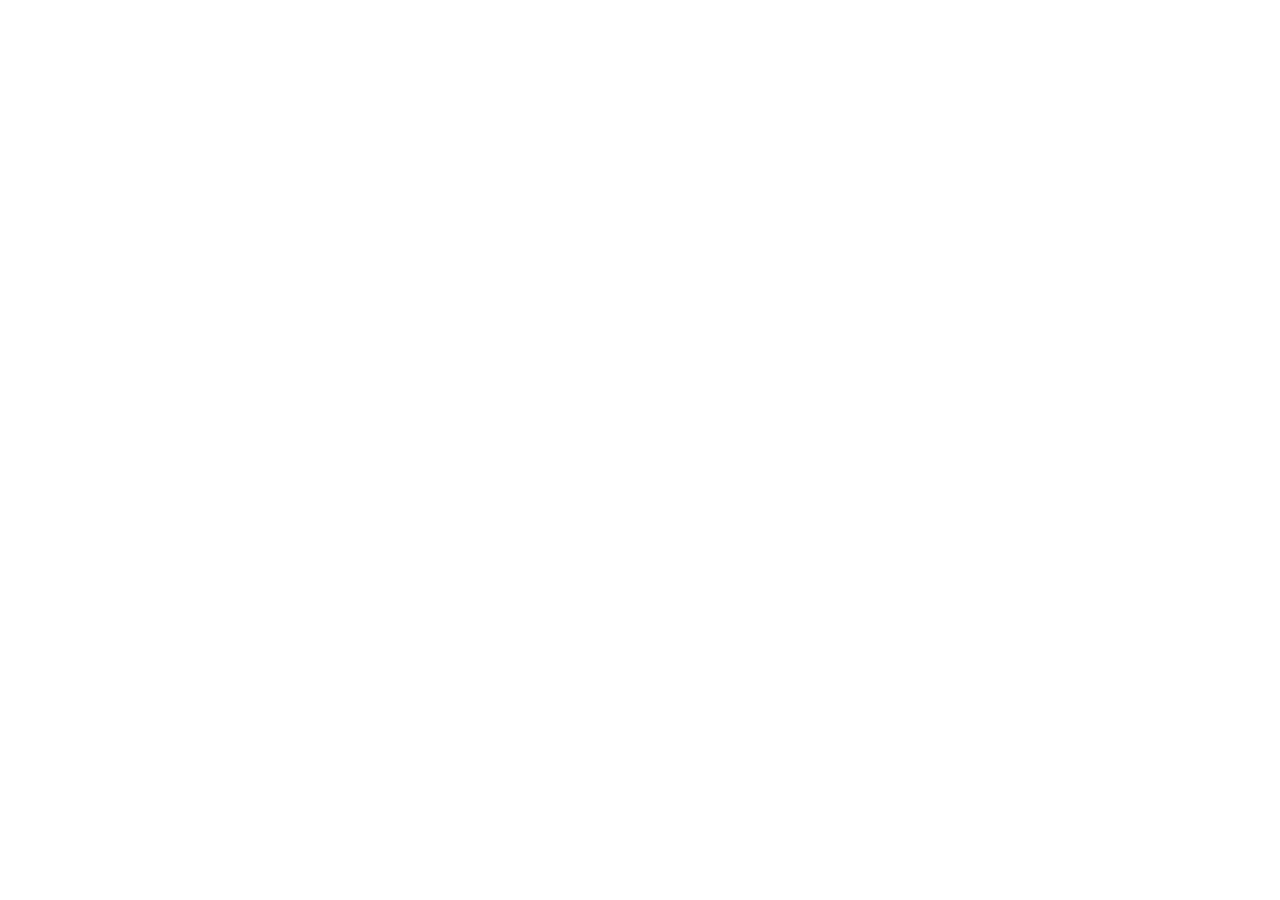
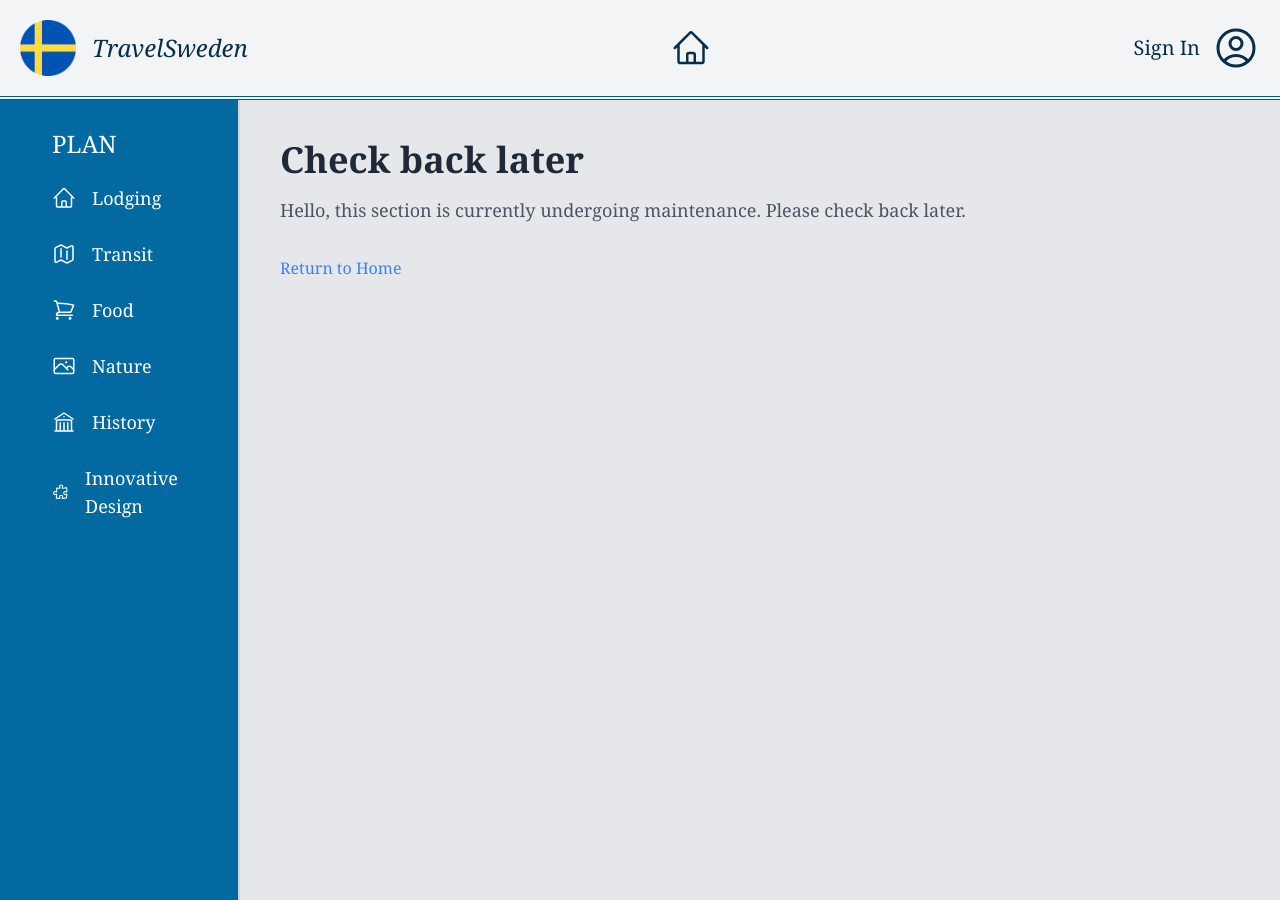
Before and after one commit to mylesfung/TravelSweden, a React (Create React App) app: page /pages/maintenance in a window 1280 px wide. Before the commit this address had no page. Before the commit the page ends 800 px from the top, so only its background shows below. Built offline with nearby package versions, Linux system fonts and the light colour scheme.

Commit message:
Add maintenance page and consolidate sidebar info

```diff
--- a/src/App.js
+++ b/src/App.js
@@ -6,10 +6,9 @@
 import { SignIn } from './pages/SignIn';
 import { SignUp } from './pages/SignUp';
 import { Reviews } from './pages/Reviews';
-import { Lodging } from "./pages/Lodging";
-import { Transit } from "./pages/Transit";
-import { Food } from "./pages/Food";
+import { Lodging, Transit, Food } from "./SidebarInfo";
 import { NewReview } from "./pages/NewReview";
+import { Maintenance } from "./pages/Maintenance";
 
 export function App() {
     return (
@@ -24,6 +23,7 @@
                     <Route path="NewReview" element={<NewReview />} />
                     <Route path="signin" element={<SignIn />} />
                     <Route path="signup" element={<SignUp />} />
+                    <Route path="maintenance" element={<Maintenance />} />
                 </Route>
             </Route>
         </Routes>
--- a/src/Sidebar.js
+++ b/src/Sidebar.js
@@ -32,7 +32,7 @@
                             </a>
 
                             <a className="flex items-center px-3 py-1 text-white transition-colors duration-300 transform gap-2 rounded-lg dark:text-gray-200 hover:bg-cyan-800"
-                            href="/">
+                            href="/pages/Maintenance">
                                 <svg xmlns="http://www.w3.org/2000/svg" fill="none" viewBox="0 0 24 24" strokeWidth="1.5" stroke="currentColor" className="size-6">
                                 <path strokeLinecap="round" strokeLinejoin="round" d="m2.25 15.75 5.159-5.159a2.25 2.25 0 0 1 3.182 0l5.159 5.159m-1.5-1.5 1.409-1.409a2.25 2.25 0 0 1 3.182 0l2.909 2.909m-18 3.75h16.5a1.5 1.5 0 0 0 1.5-1.5V6a1.5 1.5 0 0 0-1.5-1.5H3.75A1.5 1.5 0 0 0 2.25 6v12a1.5 1.5 0 0 0 1.5 1.5Zm10.5-11.25h.008v.008h-.008V8.25Zm.375 0a.375.375 0 1 1-.75 0 .375.375 0 0 1 .75 0Z" />
                                 </svg>
@@ -40,7 +40,7 @@
                             </a>
 
                             <a className="flex items-center px-3 py-1 text-white transition-colors duration-300 transform gap-2 rounded-lg dark:text-gray-200 hover:bg-cyan-800"
-                            href="/">
+                            href="/pages/Maintenance">
                                 <svg xmlns="http://www.w3.org/2000/svg" fill="none" viewBox="0 0 24 24" strokeWidth="1.5" stroke="currentColor" className="size-6">
                                 <path strokeLinecap="round" strokeLinejoin="round" d="M12 21v-8.25M15.75 21v-8.25M8.25 21v-8.25M3 9l9-6 9 6m-1.5 12V10.332A48.36 48.36 0 0 0 12 9.75c-2.551 0-5.056.2-7.5.582V21M3 21h18M12 6.75h.008v.008H12V6.75Z" />
                                 </svg>
@@ -48,7 +48,7 @@
                             </a>
 
                             <a className="flex items-center px-3 py-1 text-white transition-colors duration-300 transform gap-2 rounded-lg dark:text-gray-200 hover:bg-cyan-800"
-                            href="/">
+                            href="/pages/Maintenance">
                             <svg xmlns="http://www.w3.org/2000/svg" fill="none" viewBox="0 0 24 24" strokeWidth="1.5" stroke="currentColor" className="size-10">
                                 <path strokeLinecap="round" strokeLinejoin="round" d="M14.25 6.087c0-.355.186-.676.401-.959.221-.29.349-.634.349-1.003 0-1.036-1.007-1.875-2.25-1.875s-2.25.84-2.25 1.875c0 .369.128.713.349 1.003.215.283.401.604.401.959v0a.64.64 0 0 1-.657.643 48.39 48.39 0 0 1-4.163-.3c.186 1.613.293 3.25.315 4.907a.656.656 0 0 1-.658.663v0c-.355 0-.676-.186-.959-.401a1.647 1.647 0 0 0-1.003-.349c-1.036 0-1.875 1.007-1.875 2.25s.84 2.25 1.875 2.25c.369 0 .713-.128 1.003-.349.283-.215.604-.401.959-.401v0c.31 0 .555.26.532.57a48.039 48.039 0 0 1-.642 5.056c1.518.19 3.058.309 4.616.354a.64.64 0 0 0 .657-.643v0c0-.355-.186-.676-.401-.959a1.647 1.647 0 0 1-.349-1.003c0-1.035 1.008-1.875 2.25-1.875 1.243 0 2.25.84 2.25 1.875 0 .369-.128.713-.349 1.003-.215.283-.4.604-.4.959v0c0 .333.277.599.61.58a48.1 48.1 0 0 0 5.427-.63 48.05 48.05 0 0 0 .582-4.717.532.532 0 0 0-.533-.57v0c-.355 0-.676.186-.959.401-.29.221-.634.349-1.003.349-1.035 0-1.875-1.007-1.875-2.25s.84-2.25 1.875-2.25c.37 0 .713.128 1.003.349.283.215.604.401.96.401v0a.656.656 0 0 0 .658-.663 48.422 48.422 0 0 0-.37-5.36c-1.886.342-3.81.574-5.766.689a.578.578 0 0 1-.61-.58v0Z" />
                             </svg>
--- a/src/pages/Food.js
+++ b/src/SidebarInfo.js
@@ -1,7 +1,42 @@
-import { InfoCard } from "../components/InfoCard";
+import { InfoCard } from "./components/InfoCard";
+
+export function Lodging() {
+  const title_text = "Lodging"
+  const body_text = `Unique accommodation close to nature – 27 sustainable places to stay in Sweden.
+  From rustic eco-lodges and historic cabins to floating hotels and modern glamping –
+  the Swedish forest is scattered with unique places to stay.
+  Discover the luxury of going off-grid and enjoy the sound of silence while leaving as few footprints as possible.`
+
+  return (
+    <InfoCard
+      title={title_text}
+      body={body_text}
+    />
+  );
+}
+
+export function Transit() {
+  const title_text = "Transit"
+  const body_text = `There are many ways to get around Sweden, including by:
+    Train: A popular choice for traveling across Sweden, trains are fast and efficient.
+      The Swedish high-speed X 2000 train can reach speeds of up to 125 mph. You can buy tickets at the train station.
+    Bus: Swedish cities have excellent bus networks that extend into the suburbs and countryside.
+      You can choose between Express Buses and regional networks.
+    Boat: Stockholm is built on 14 islands,
+      so getting around by boat is a common way to travel. Metro: Stockholm's metro, called the tunnelbana,
+      is the fastest way to get around the city. Uber: You can request an Uber ride on demand in Stockholm.
+    Walk: Stockholm is known for being walkable, with many memorable sights within walking distance.
+    Internal flights: You can also travel between cities in Sweden by internal flight.`
+
+  return (
+    <InfoCard
+      title={title_text}
+      body={body_text}
+    />
+  );
+}
 
 export function Food() {
-
   const title_text = "Food"
   const body_text = `Swedish cuisine – from foraging to artisanal food:
     Nordic gastronomy is today the very focus of attention for the international food media.
--- a/src/components/Home.js
+++ b/src/components/Home.js
@@ -36,7 +36,7 @@
       <HomeWidget
         title={"Journal"}
         description={"Your personal travel journal."}
-        main_path={"/"}
+        main_path={"/pages/Maintenance"}
         button_path={"/"}
         button_label={"New Entry"}
         button_icon={
@@ -48,7 +48,7 @@
       <HomeWidget
         title={"Weather Report"}
         description={"Dynamic weather API data for the most populous Swedish cities."}
-        main_path={"/"}
+        main_path={"/pages/Maintenance"}
         button_path={"/"}
         button_label={"Get Today's Weather"}
         button_icon={
@@ -60,7 +60,7 @@
       <HomeWidget
         title={"Transit Planner"}
         description={"Find the best routes across Sweden."}
-        main_path={"/"}
+        main_path={"/pages/Maintenance"}
         button_path={"/"}
         button_label={"Find Route"}
         button_icon={
--- a/src/pages/Lodging.js
+++ /dev/null
@@ -1,17 +0,0 @@
-import { InfoCard } from "../components/InfoCard";
-
-export function Lodging() {
-
-    const title_text = "Lodging"
-    const body_text = `Unique accommodation close to nature – 27 sustainable places to stay in Sweden.
-    From rustic eco-lodges and historic cabins to floating hotels and modern glamping –
-    the Swedish forest is scattered with unique places to stay.
-    Discover the luxury of going off-grid and enjoy the sound of silence while leaving as few footprints as possible.`
-
-    return (
-      <InfoCard
-        title={title_text}
-        body={body_text}
-      />
-    );
-  }
--- /dev/null
+++ b/src/pages/Maintenance.js
@@ -0,0 +1,9 @@
+export function Maintenance() {
+  return (
+    <div className="flex flex-col p-10 h-screen w-screen bg-gray-200">
+      <h3 className="text-4xl font-bold text-gray-800 mb-4">Check back later</h3>
+      <p className="text-lg text-gray-600 mb-8">Hello, this section is currently undergoing maintenance. Please check back later.</p>
+      <a href="/" className="text-blue-500 hover:underline">Return to Home</a>
+    </div>
+  );
+}
--- a/src/pages/Transit.js
+++ /dev/null
@@ -1,23 +0,0 @@
-import { InfoCard } from "../components/InfoCard";
-
-export function Transit() {
-
-  const title_text = "Transit"
-  const body_text = `There are many ways to get around Sweden, including by:
-    Train: A popular choice for traveling across Sweden, trains are fast and efficient.
-      The Swedish high-speed X 2000 train can reach speeds of up to 125 mph. You can buy tickets at the train station.
-    Bus: Swedish cities have excellent bus networks that extend into the suburbs and countryside.
-      You can choose between Express Buses and regional networks.
-    Boat: Stockholm is built on 14 islands,
-      so getting around by boat is a common way to travel. Metro: Stockholm's metro, called the tunnelbana,
-      is the fastest way to get around the city. Uber: You can request an Uber ride on demand in Stockholm.
-    Walk: Stockholm is known for being walkable, with many memorable sights within walking distance.
-    Internal flights: You can also travel between cities in Sweden by internal flight.`
-
-  return (
-    <InfoCard
-      title={title_text}
-      body={body_text}
-    />
-  );
-}
```
